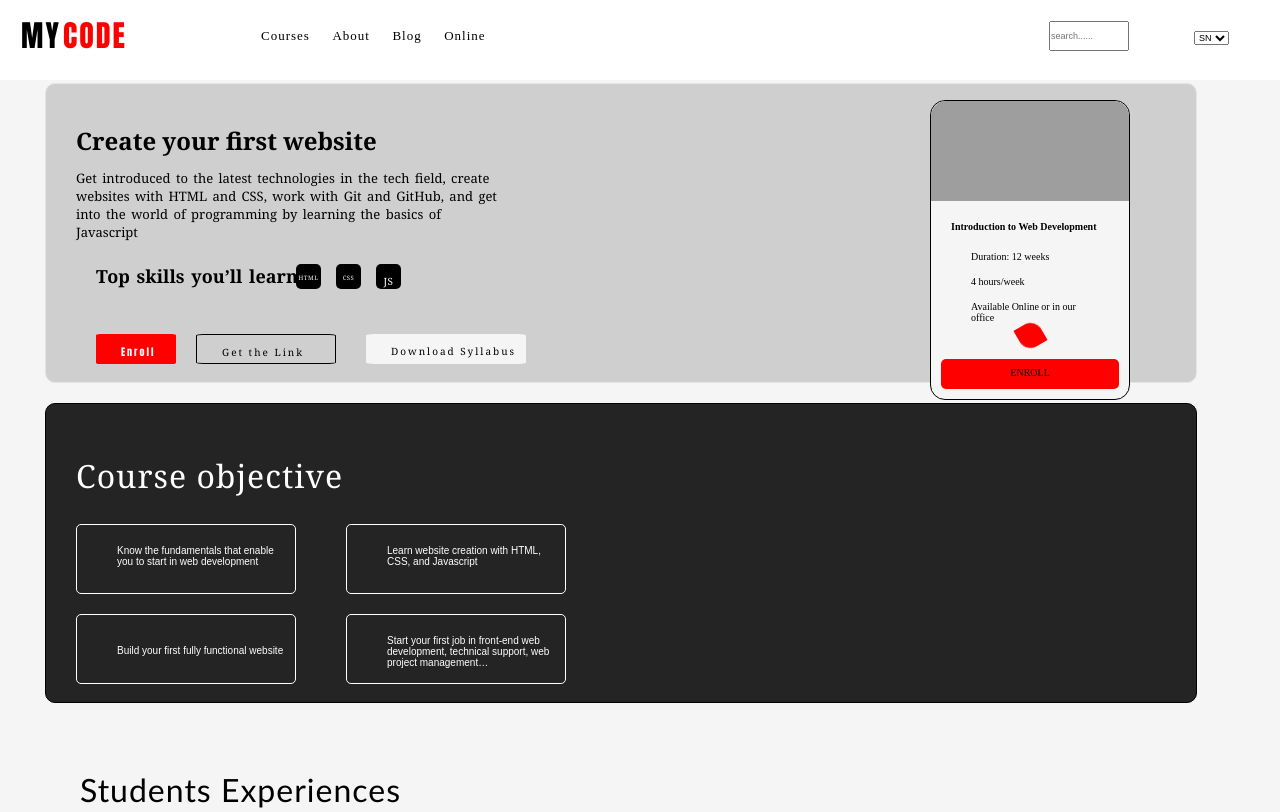
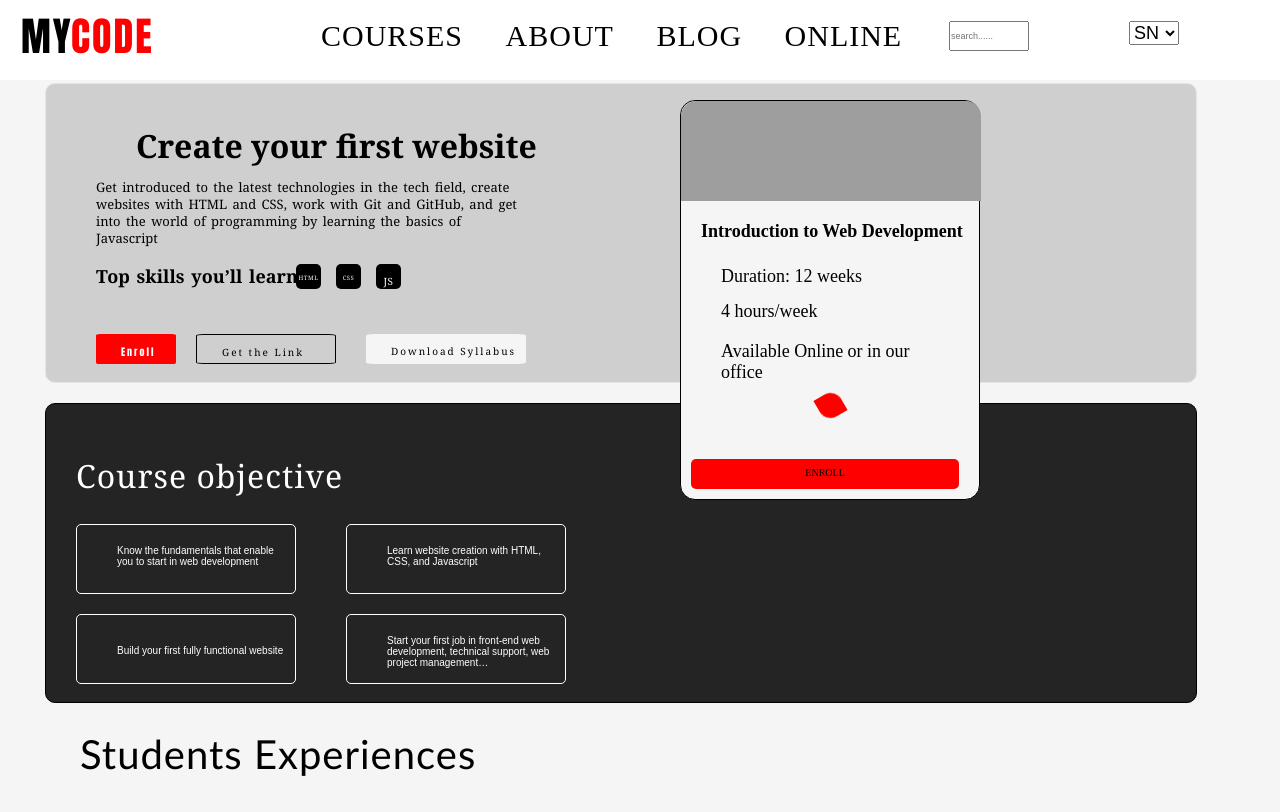
Before and after one commit to DaddyV-prog/mycode.io, a plain HTML site: page index.html in a window 1280 px wide. Shown: the top 812 px of the page. Drawn offline with Linux system fonts and the light colour scheme; grey boxes are pictures that could not be loaded.

Commit message:
1440px. this guy dey stress me

```diff
--- a/static/CSS/web.css
+++ b/static/CSS/web.css
@@ -572,6 +572,81 @@ footer p{
 }
 /* MEDIA QUERY FOR HOMEPAGE */
 /* mobile responsiveness */
+@media screen and (max-width:1440px) {
+    nav .nav_logo p{
+        font-size: 40px;
+        left: 200px;
+    }
+    span{
+        left: 70px;
+    }
+    nav ul{
+        left: 300px;
+    }
+    nav ul li a{
+        font-size: 30px ;
+        text-transform: uppercase;
+        padding: 20px 20px;
+        /* word-spacing: 100px; */
+    }
+    nav .nav_search form input{
+        right: 250px;
+    }
+    header .selection select{
+        top: 20px;
+        right: 100px;
+        font-size: large;
+        width: 50px;
+
+    }
+    .hero{
+        font-size: xx-large;
+        left: 90px;
+    }
+    .hero_text1{
+        top: 95px;
+        left: 50px;
+        line-height: 17px;
+    }
+    .fixed_box_container{
+        width: 300px;
+        height: 400px;
+        right: 300px;
+    }
+    .intro{
+        font-size: large;
+    }
+    .duration, .day,.time{
+        font-size: large;
+    }
+    .duration{
+        top: 165px;
+    }
+    .days{
+        top: 200px;
+        font-size: large;
+    }
+    .time{
+        top: 240px;
+    }
+    .animation{
+        margin-top: 190px;
+    }
+    #video{
+        width: 300px;
+    }
+    .student_experience{
+        top: 730px;
+        font-size: 40px;
+    }
+    .student1{
+        left: 100px;
+    }
+    .student2{
+        left: 750px;
+    }
+    /* a:link */
+}
 /* @media screen and (max-width:1024px) {
 
 }
```
